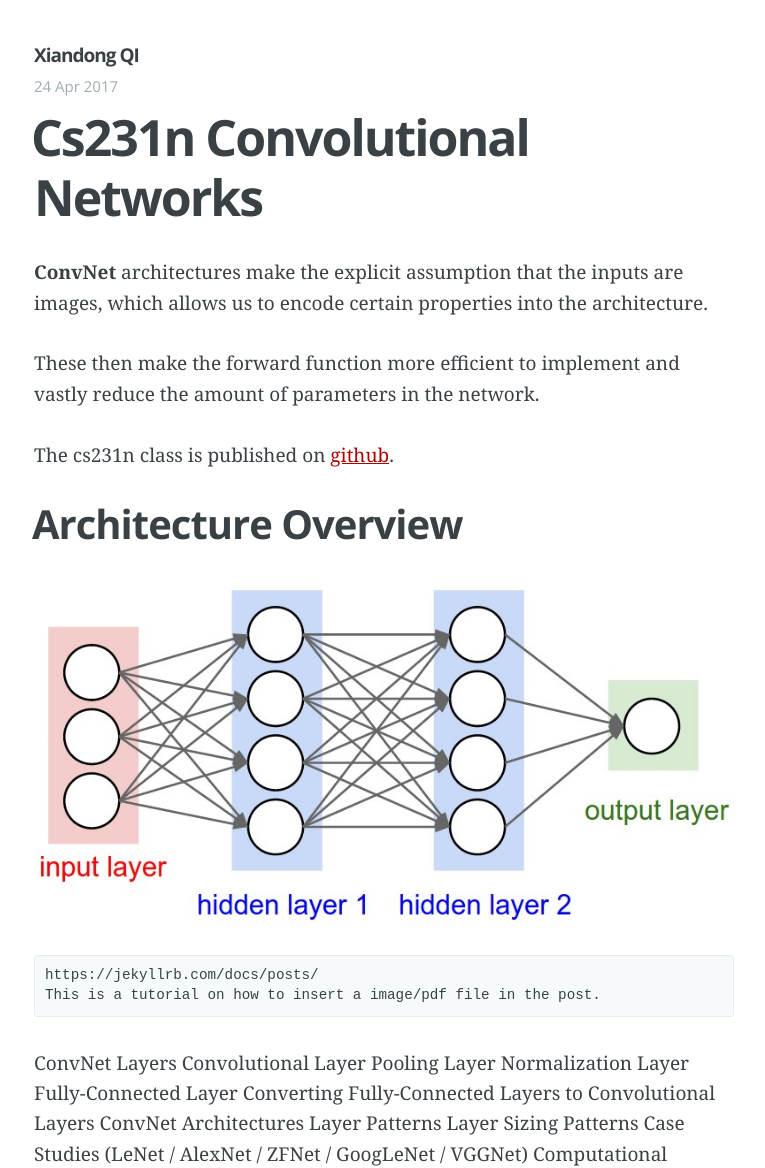
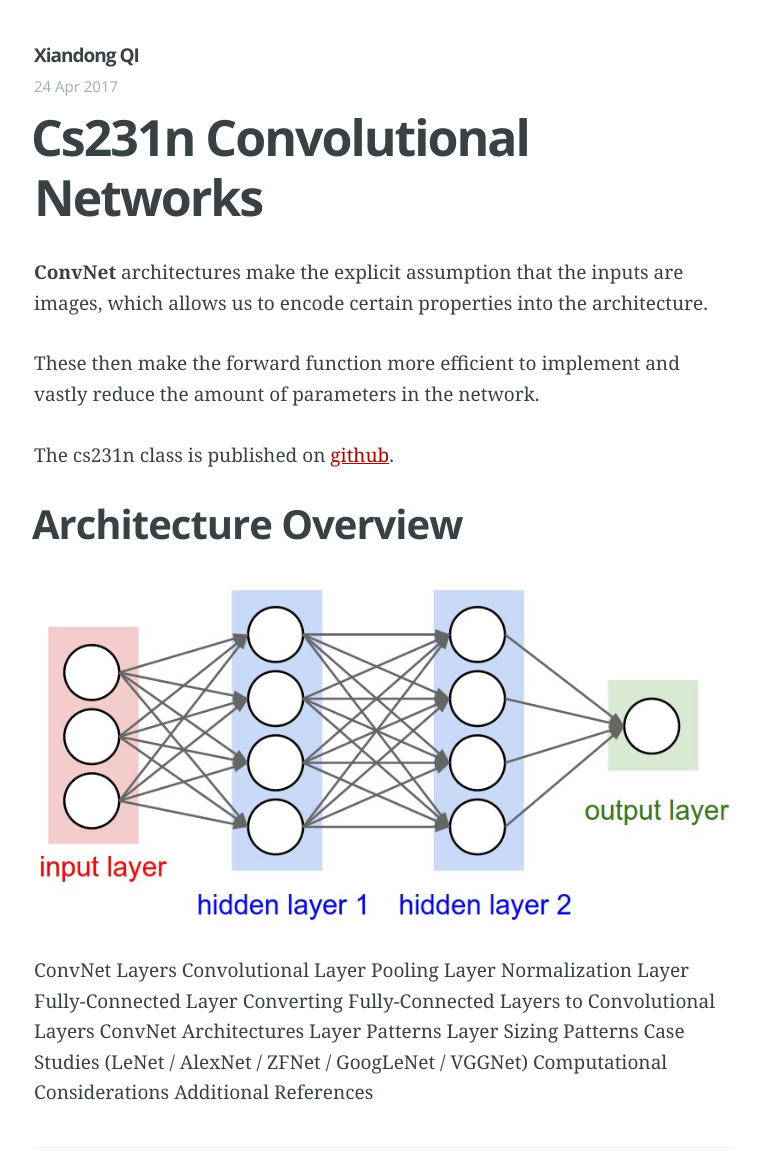
Before and after one commit to xiandong79/xiandong79.github.io, a Jekyll site: the page built from _posts/2017-04-24-cs231n-convolutional-networks.md, in a window 1280 px wide. Shown: the top 1168 px of the page, without its empty margins (256-1021 px from the left). Built offline with Jekyll 4.4.1, drawn with Linux system fonts in a browser that asks for light colours; our own code applies the rules of GitHub Pages for plain Markdown files; grey boxes are pictures that could not be loaded.

Commit message:
Overview
Overview

````diff
--- a/_posts/2017-04-24-cs231n-convolutional-networks.md
+++ b/_posts/2017-04-24-cs231n-convolutional-networks.md
@@ -6,11 +6,6 @@ The cs231n class is published on [github](http://cs231n.github.io/convolutional-
 
 ## Architecture Overview
 ![neural_net2](/downloads/neural_net2.jpeg)
-
-```
-https://jekyllrb.com/docs/posts/
-This is a tutorial on how to insert a image/pdf file in the post.
-```
 
 
 
````
Also changed, not shown: README.md.
